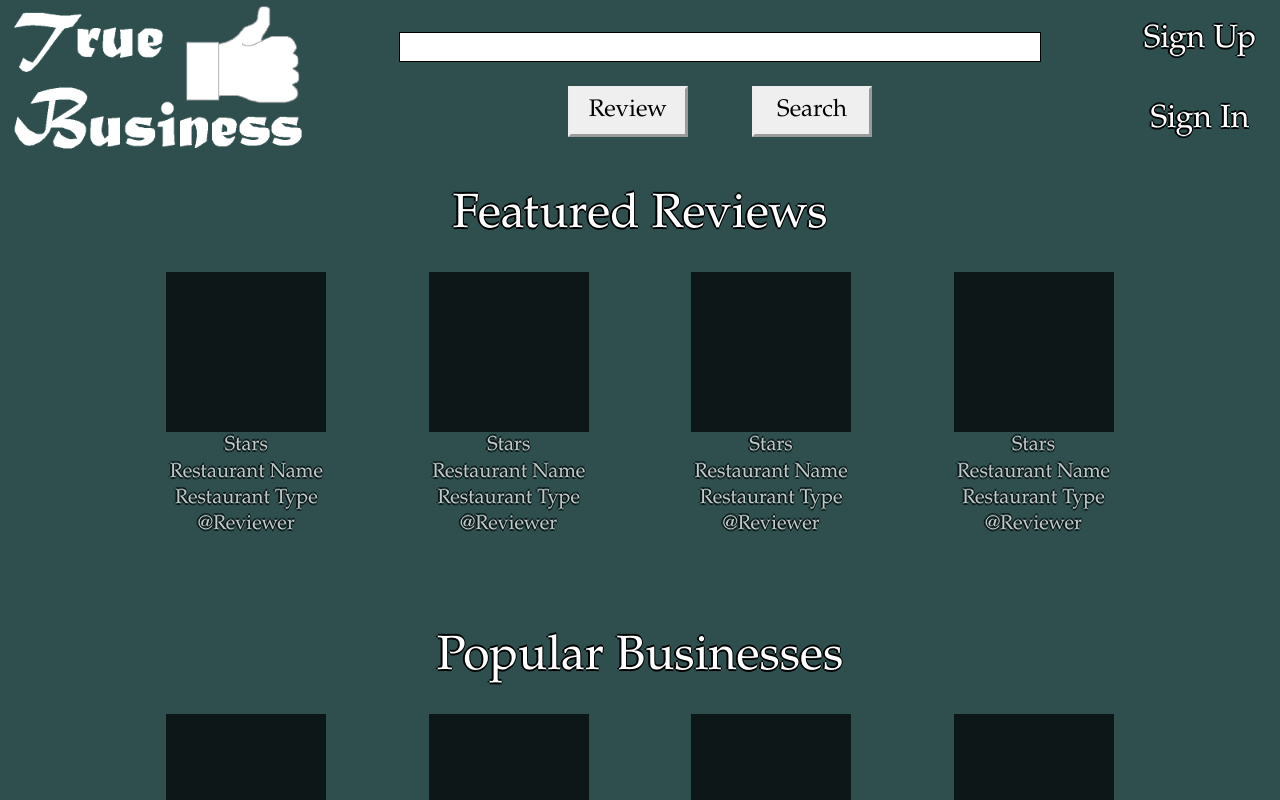
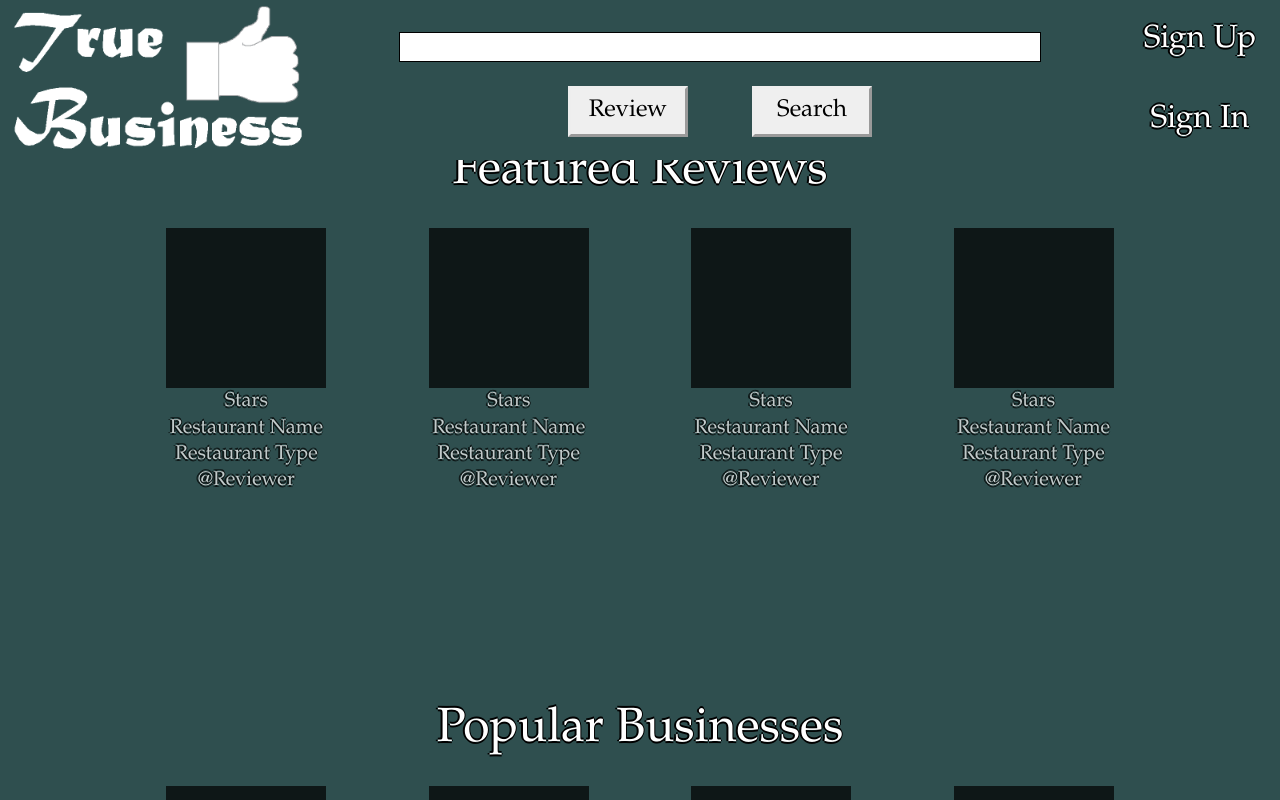
Before and after one commit to BloomTech-Labs/CS10-business-review, a React (Create React App) app in the folder true-business/: page / in a window 1280 px wide. Shown: the top 800 px of the page. Built offline with nearby package versions, Linux system fonts and the light colour scheme.

Commit message:
worked on sticky NavBar
 - need to put NavBar on top, so that everything goes under it when page is scrolled down

```diff
--- a/true-business/src/css/LandingPage.css
+++ b/true-business/src/css/LandingPage.css
@@ -26,6 +26,7 @@
   padding: 2rem 0;
 }
 .landing-container .landing-container__reviews-container .landing-container__title {
+  margin-top: 116px;
   font-size: 3rem;
   color: white;
   text-shadow: -2px 0 black, 0 2px black, 1px 0 black, 0 -2px black;
--- a/true-business/src/css/NavBar.css
+++ b/true-business/src/css/NavBar.css
@@ -1,4 +1,6 @@
 .navbar-container {
+  position: fixed;
+  background: darkslategray;
   display: flex;
   flex-direction: row;
   justify-content: space-between;
--- a/true-business/src/less/LandingPage.less
+++ b/true-business/src/less/LandingPage.less
@@ -6,6 +6,7 @@
     .containers();
     padding: 2rem 0;
     .landing-container__title {
+      margin-top: 116px;
       font-size: 3rem;
       color: white;
       text-shadow: -2px 0 black, 0 2px black, 1px 0 black, 0 -2px black;
--- a/true-business/src/less/NavBar.less
+++ b/true-business/src/less/NavBar.less
@@ -1,6 +1,7 @@
 @import './mixins.less';
 
 .navbar-container {
+  position: fixed;
   .containers(@flexDirection:row, @justifyContent: space-between, @height: 20vh);
   max-height: 20vh;
   .navbar-container__logo {
```
Also changed, not shown: package.json (added, +7 -0 lines), true-business/src/components/Search.js (added), 2 other files (tests, documents, lock files or other folders).
